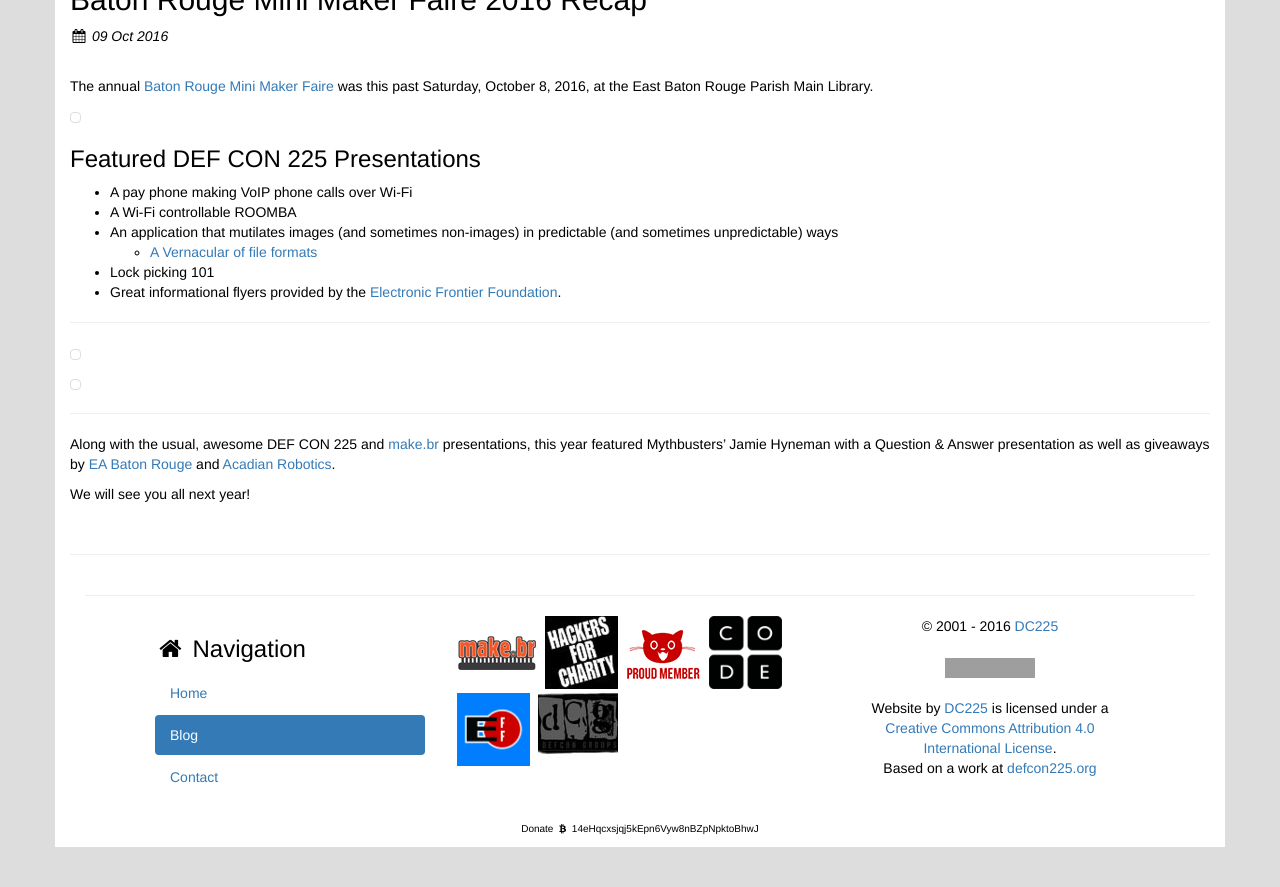
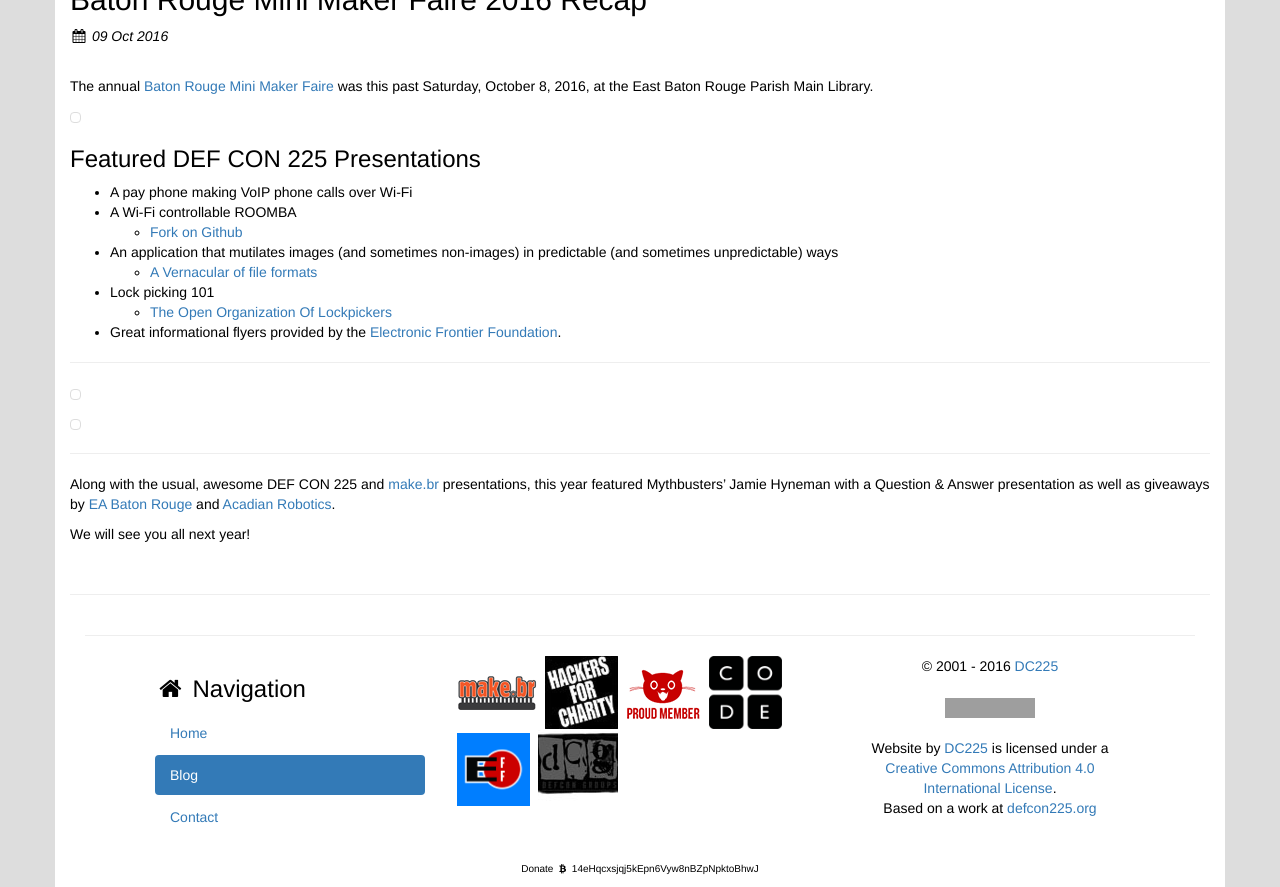
Before and after one commit to dc225/dc225.github.io, a Jekyll site: the page built from _posts/2016-10-09-baton-rouge-mini-maker-faire-2016-recap.md, in a window 1280 px wide. Shown: the part 320-1207 px from the top of the page. Built offline with Jekyll 4.4.1, drawn with Linux system fonts in a browser that asks for light colours; nearby versions of some CDN libraries; comment, search, counter and statistics services are not loaded; before the commit the page ends 1167 px from its top, so only the background shows below that; grey boxes are pictures that could not be loaded.

Commit message:
more resources

```diff
--- a/_posts/2016-10-09-baton-rouge-mini-maker-faire-2016-recap.md
+++ b/_posts/2016-10-09-baton-rouge-mini-maker-faire-2016-recap.md
@@ -15,9 +15,11 @@
 ### Featured DEF CON 225 Presentations
   - A pay phone making VoIP phone calls over Wi-Fi
   - A Wi-Fi controllable ROOMBA
+    - [Fork on Github](https://github.com/c0nfus3d/chibi)
   - An application that mutilates images (and sometimes non-images) in predictable (and sometimes unpredictable) ways
     - [A Vernacular of file formats](https://dl.dropboxusercontent.com/u/9054743/hifi%20Rosa%20Menkman%20-%20A%20Vernacular%20of%20File%20Formats.pdf)
   - Lock picking 101
+    - [The Open Organization Of Lockpickers](http://toool.us/)
   - Great informational flyers provided by the [Electronic Frontier Foundation](https://www.eff.org).
 
 ---
```
